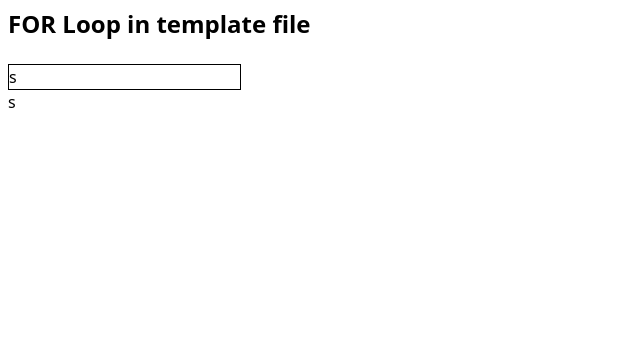
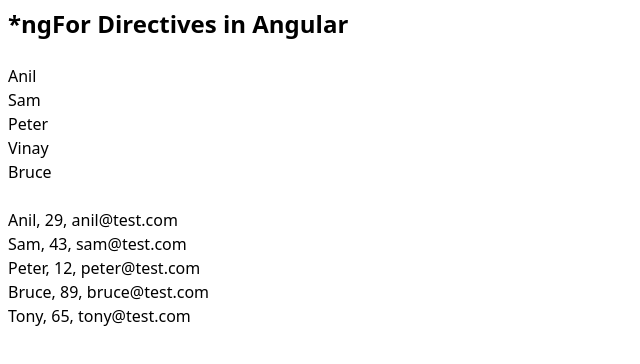
Before and after one commit to SomanAnshuman/Angular-Learning, an Angular app: page / in a window 1280 px wide. Shown: the top 364 px of the page, without its empty margins (0-640 px from the left). Built offline with nearby package versions, Linux system fonts and the light colour scheme.

Commit message:
day 3 ngFor Directives

```diff
--- a/src/app/app.component.html
+++ b/src/app/app.component.html
@@ -8,16 +8,19 @@
 <!-- * * * * * * * * * * * * * * * * * * * * * * * * * * * * * * * -->
 
 <body class="m-2">
-  <h1 class="text-2xl font-bold">FOR Loop in template file</h1>
+  <h1 class="text-2xl font-bold">*ngFor Directives in Angular</h1>
   <br />
 
-  <input
-    type="text"
-    [(ngModel)]="name"
-    placeholder="Enter name here"
-    class="border placeholder:text-zinc-300"
-  />
-  <p>{{ name }}</p>
+  <ul>
+    <li *ngFor="let x of students">{{ x }}</li>
+  </ul>
+  <br />
+
+  <ul>
+    <li *ngFor="let student of studentsData">
+      {{ student.name }}, {{ student.age }}, {{ student.email }}
+    </li>
+  </ul>
 </body>
 
 <!-- * * * * * * * * * * * * * * * * * * * * * * * * * * * * * * * * -->
@@ -27,5 +30,3 @@
 <!-- * * * * * * * * * * * * * * * * * * * * * * * * * * * * * * * * -->
 <!-- * * * * * * * * * * End of Placeholder  * * * * * * * * * * * * -->
 <!-- * * * * * * * * * * * * * * * * * * * * * * * * * * * * * * * * -->
-
-<router-outlet />
--- a/src/app/app.component.ts
+++ b/src/app/app.component.ts
@@ -1,13 +1,20 @@
 import { Component } from '@angular/core';
-import { RouterOutlet } from '@angular/router';
-import { FormsModule } from '@angular/forms';
+import { NgFor } from '@angular/common';
 
 @Component({
   selector: 'app-root',
-  imports: [RouterOutlet, FormsModule],
+  imports: [NgFor],
   templateUrl: './app.component.html',
   styleUrl: './app.component.css',
 })
 export class AppComponent {
-  name = 's'
+  students = ['Anil', 'Sam', 'Peter', 'Vinay', 'Bruce'];
+
+  studentsData = [
+    { name: 'Anil', age: 29, email: 'anil@test.com' },
+    { name: 'Sam', age: 43, email: 'sam@test.com' },
+    { name: 'Peter', age: 12, email: 'peter@test.com' },
+    { name: 'Bruce', age: 89, email: 'bruce@test.com' },
+    { name: 'Tony', age: 65, email: 'tony@test.com' },
+  ];
 }
```
